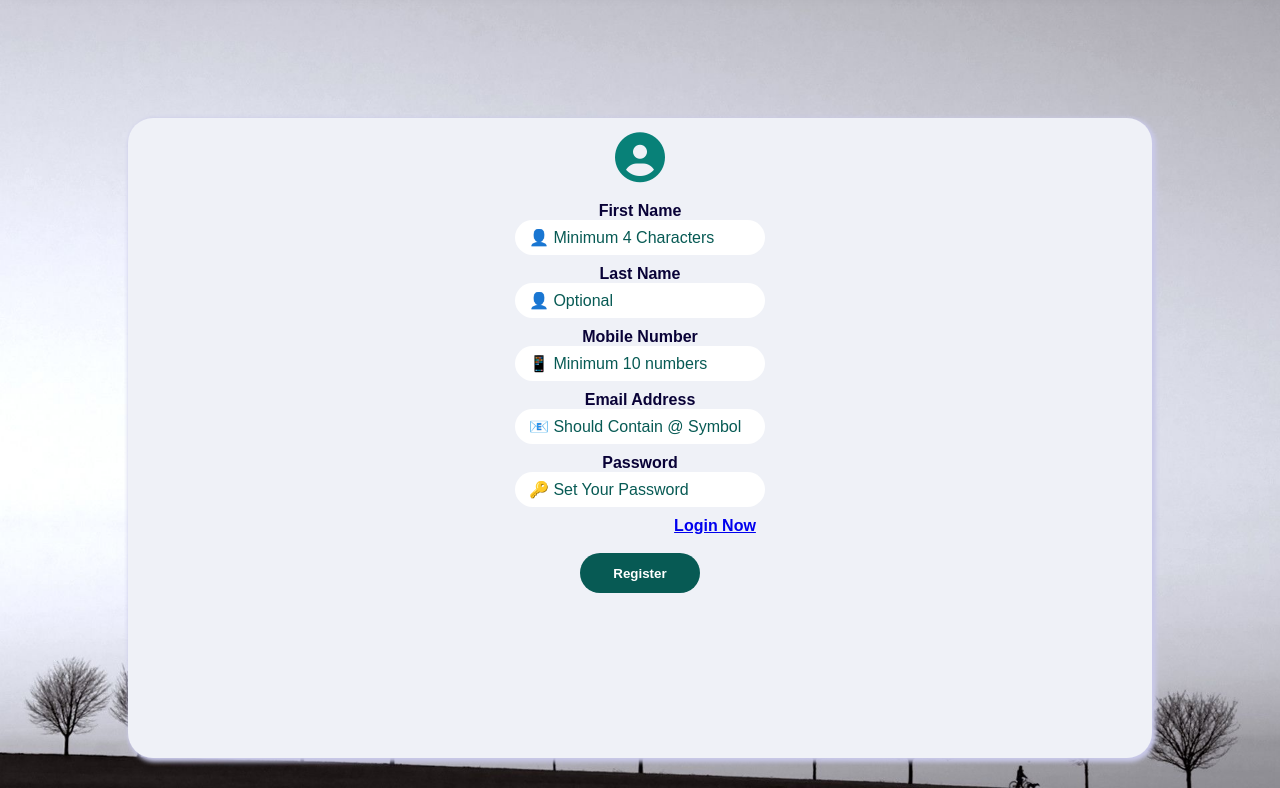
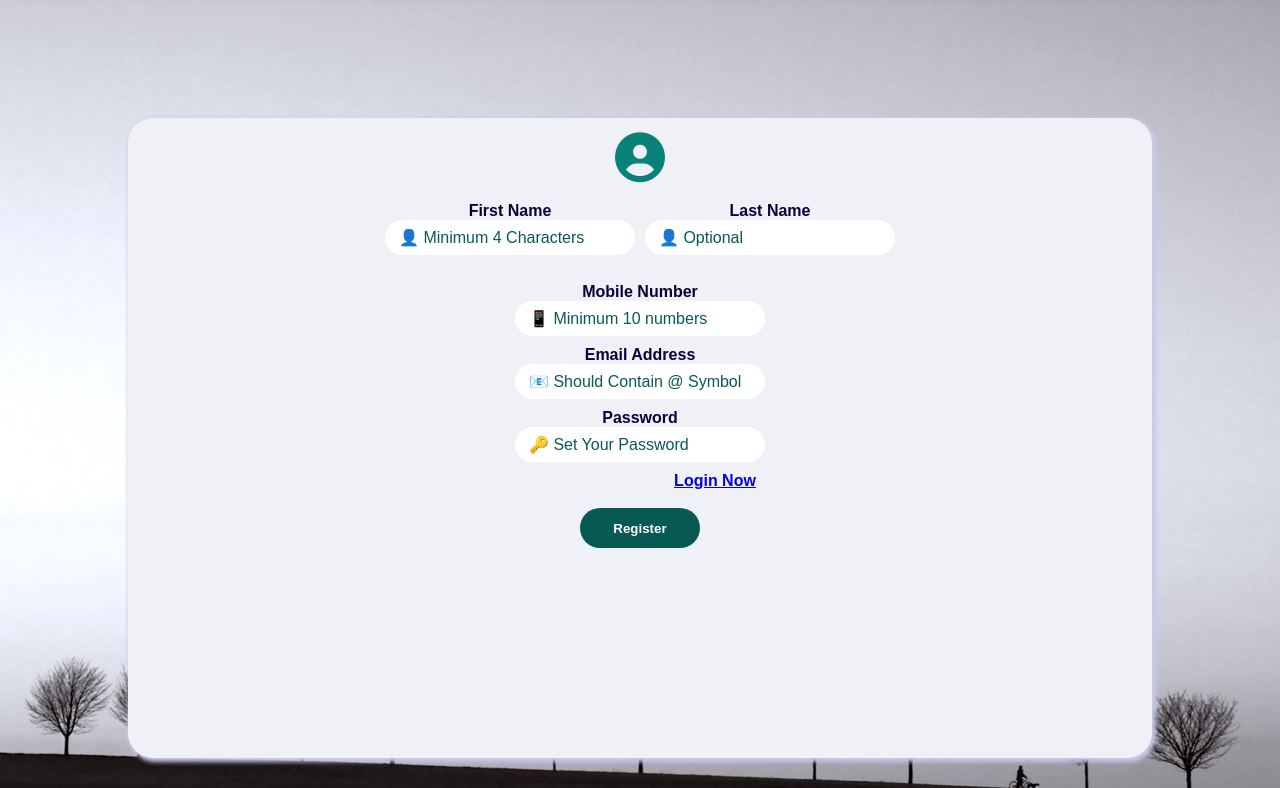
Before and after one commit to 17110608/E-Commerce-Site, a plain HTML site: page register/index.html in a window 1280 px wide. Shown: the part 92-880 px from the top of the page. Drawn offline with Linux system fonts and the light colour scheme; a web font is replaced by a local one.

Commit message:
Updated register form first name and last name positions

```diff
--- a/css/style.css
+++ b/css/style.css
@@ -296,6 +296,7 @@ p {
     color: #090237;
     font-weight: bold;
     font-size: 16px;
+    white-space: nowrap
 }
 
 #hero .log-in {
@@ -313,7 +314,7 @@ p {
 }
 
 .inline {
-    display: inline;
+    display: inline !important;
 }
 
 .prd-list {
@@ -696,6 +697,15 @@ ul #cancel {
     cursor: pointer;
 }
 
+.flex-box {
+    display: flex !important;
+    justify-content: center;
+}
+
+.ml-10px {
+    margin-left: 10px;
+}
+
 
 
 @media screen and (max-width: 820px) {
--- a/register/index.html
+++ b/register/index.html
@@ -16,7 +16,7 @@
 <body>
     <section id="header">
         <a href="../index.html"><img src="../img/logo.png" class="logo" alt="logo"> </a>
-        <div>
+        <div id="desktop">
             <ul id="navbar" class="navbar">
                 <li id="cancel"><i class="fa-solid fa-solid fa-xmark fa-2x"></i></li>
                 <li><a href="../index.html">Home</a></li>
@@ -37,18 +37,27 @@
     </section>
 
     <div id="hero" class="bg-c tp-100px fm-width">
-        <form  class="register-form center" name="register" id="register" method="get" action="../process.html">
+        <form class="register-form center" name="register" id="register" method="get" action="../process.html">
             <h6><i class="fa-solid fa-circle-user u-icon"></i></h6>
-            <label for="fname" id="fname-l" class="label">First Name</label>
-            <input type="text" class="fm-input" name="fname"  minlength="4" placeholder="&#128100; Minimum 4 Characters" required>
-            <label for="lname" id="lname-l" class="label">Last Name</label>
-            <input type="text" class="fm-input" name="lname" placeholder="&#128100; Optional">
+            <div class="flex-box">
+                <div class="inline">
+                    <label for="fname" id="fname-l" class="label">First Name</label>
+                    <input type="text" class="fm-input" name="fname" minlength="4"
+                        placeholder="&#128100; Minimum 4 Characters" required>
+                </div>
+                <div class="inline ml-10px">
+                    <label for="lname" id="lname-l" class="label">Last Name</label>
+                    <input type="text" class="fm-input" name="lname" placeholder="&#128100; Optional"><br>
+                </div>
+            </div>
             <label for="mob" id="mob-l" class="label">Mobile Number</label>
-            <input type="number" id="mob" class="fm-input" name="mob" placeholder="&#128241; Minimum 10 numbers" required>
+            <input type="number" id="mob" class="fm-input" name="mob" placeholder="&#128241; Minimum 10 numbers"
+                required>
             <label for="email" id="email-l" class="label">Email Address</label>
             <input type="email" class="fm-input" name="email" placeholder="&#128231; Should Contain @ Symbol">
             <label for="pwd" id="pwd-l" class="label">Password</label>
-            <input type="password" class="fm-input" name="pwd" minlength="6" minlength="32" placeholder="&#128273; Set Your Password" required>
+            <input type="password" class="fm-input" name="pwd" minlength="6" minlength="32"
+                placeholder="&#128273; Set Your Password" required>
             <a class="log-in" id="register-in" href="../login">Login Now</a>
             <br><br>
             <input type="submit" class="js-center button" name="submit" value="Register">
```
Also changed, not shown: blog/index.html (+1 -1 lines), contact/index.html (+1 -1 lines), index.html (+1 -1 lines), payment/index.html (+1 -1 lines), products/dress.html (+1 -1 lines), products/index.html (+1 -1 lines), products/jeans.html (+1 -1 lines), products/kurti.html (+1 -1 lines), products/saree.html (+1 -1 lines), products/sdes.html (+1 -1 lines), products/tops.html (+1 -1 lines).
